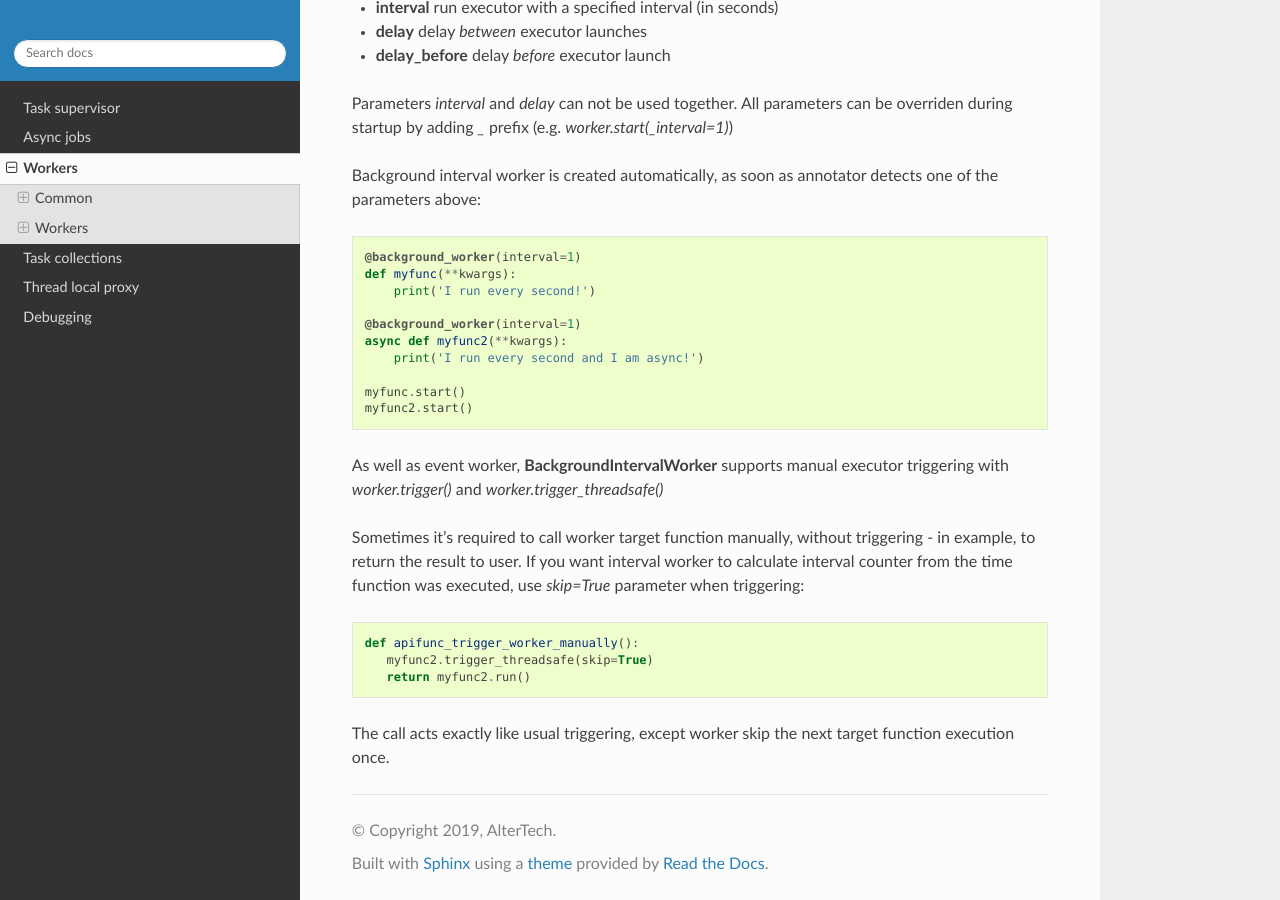
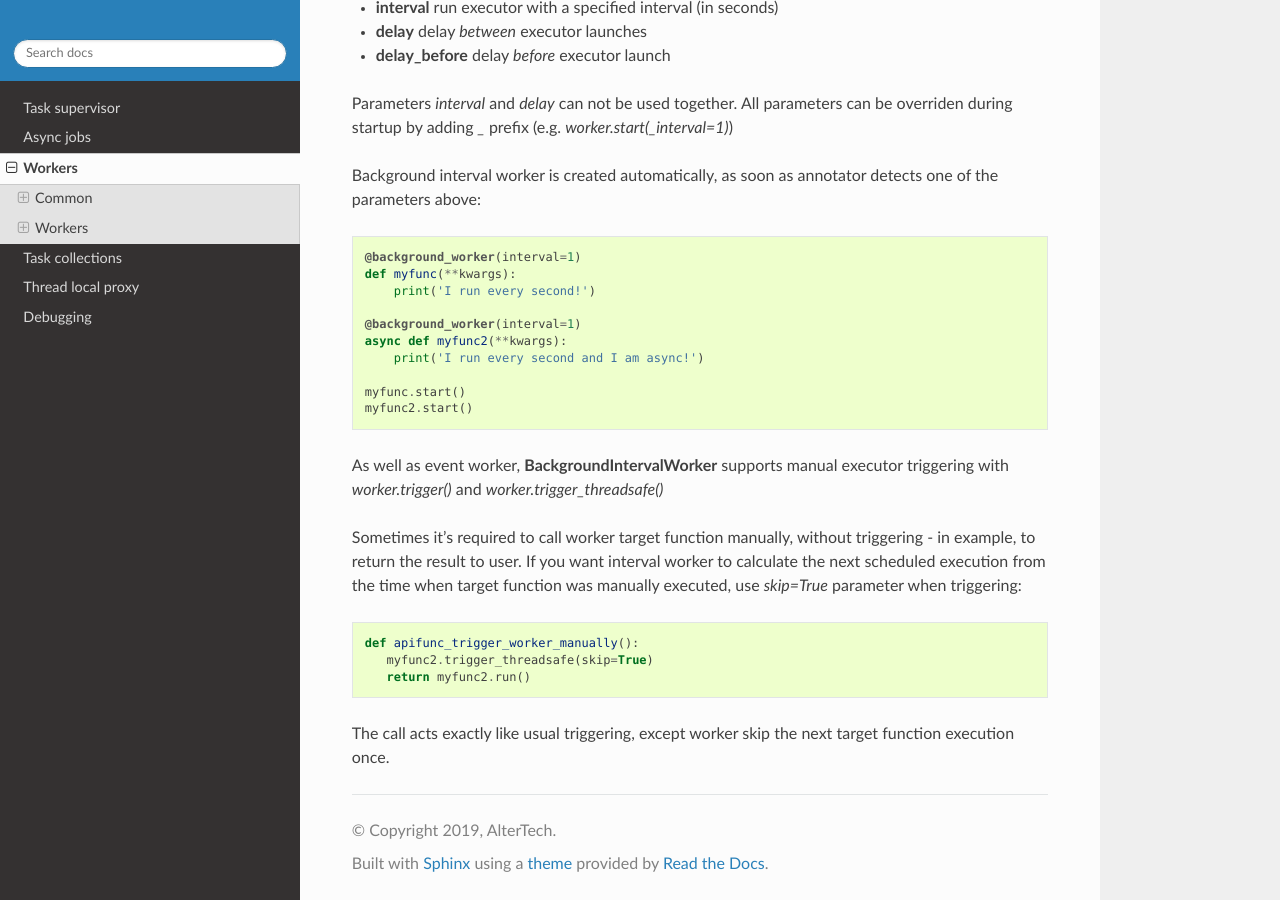
Before and after one commit to alttch/neotasker, a Sphinx documentation site: the page built from doc/workers.rst, in a window 1280 px wide and 900 px high, scrolled down 6121 px. Built offline with Sphinx 7.4.7 and the Read the Docs theme 2.0.0, drawn with Linux system fonts in a browser that asks for light colours.

Commit message:
workers.rst

```diff
--- a/doc/workers.rst
+++ b/doc/workers.rst
@@ -330,8 +330,8 @@ triggering with *worker.trigger()* and *worker.trigger_threadsafe()*
 
 Sometimes it's required to call worker target function manually, without
 triggering - in example, to return the result to user. If you want interval
-worker to calculate interval counter from the time function was executed, use
-*skip=True* parameter when triggering:
+worker to calculate the next scheduled execution from the time when target
+function was manually executed, use *skip=True* parameter when triggering:
 
 .. code:: python
 
```
